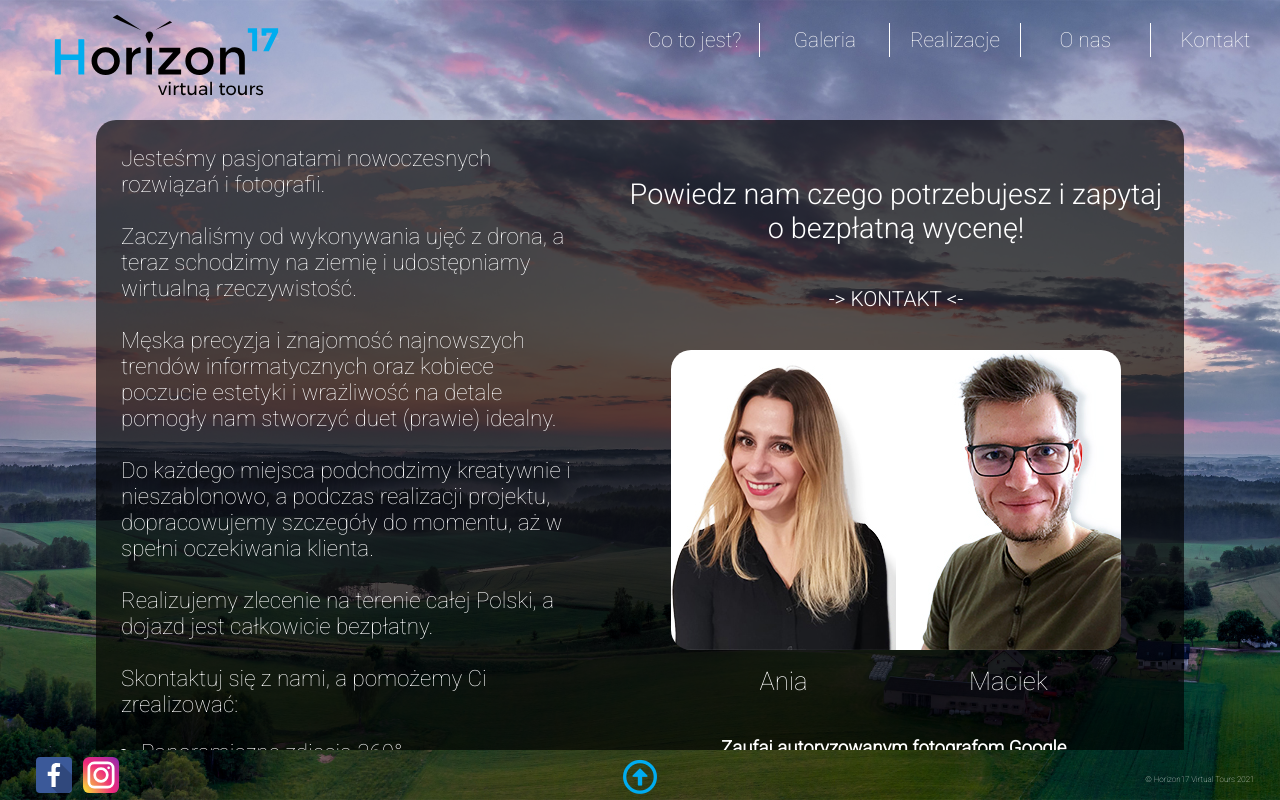
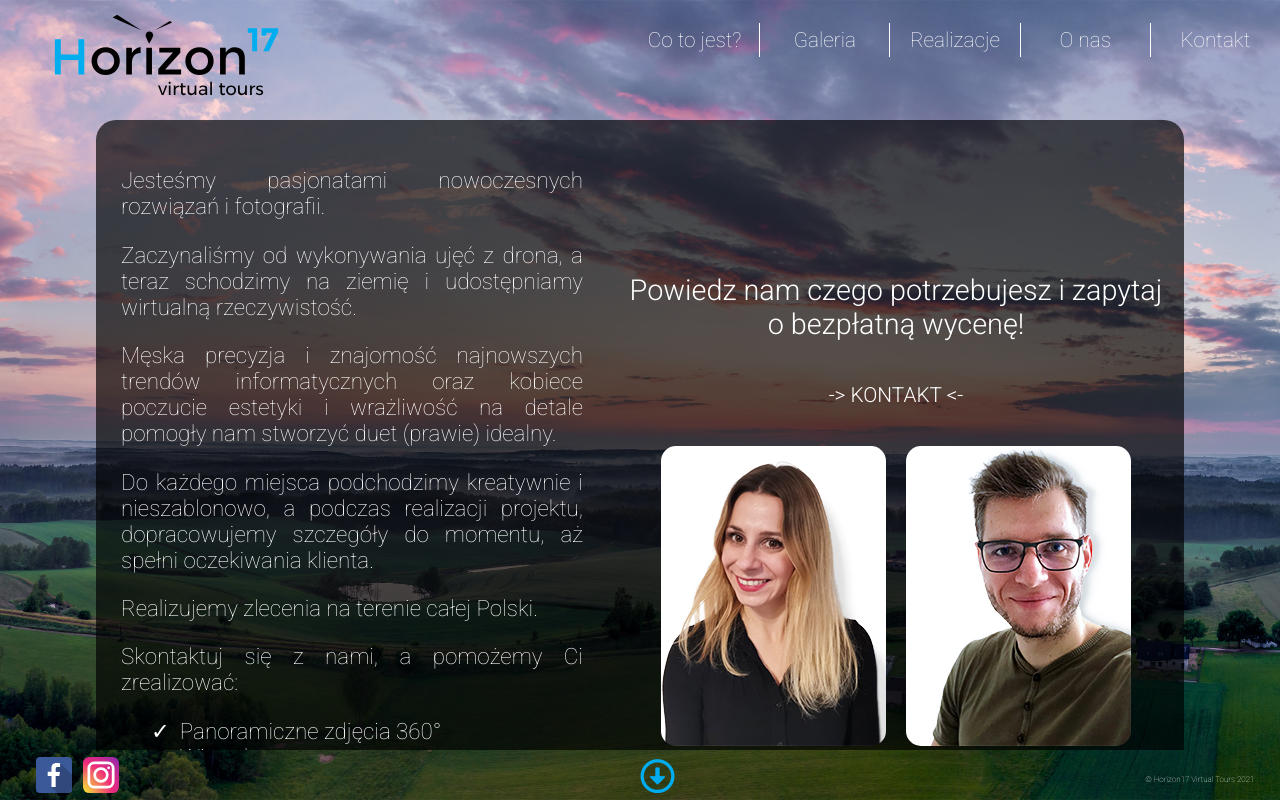
Before and after one commit to mcjczapiewski/horizon-webpage, a React (Create React App) app: page /about in a window 1280 px wide. Built offline with nearby package versions, Linux system fonts and the light colour scheme.

Commit message:
Modify about page

```diff
--- a/src/components/About.js
+++ b/src/components/About.js
@@ -10,34 +10,38 @@ const About = () => {
         <div className="About">
             <div className="column-one">
                 <div className="about-text">
-                    Jesteśmy pasjonatami nowoczesnych rozwiązań i fotografii.
-                    <br />
-                    <br />
-                    Zaczynaliśmy od wykonywania ujęć z drona, a teraz schodzimy
-                    na ziemię i udostępniamy wirtualną rzeczywistość.
-                    <br />
-                    <br />
+                    <p>
+                        Jesteśmy pasjonatami nowoczesnych rozwiązań i
+                        fotografii.
+                    </p>
+                    <p>
+                        Zaczynaliśmy od wykonywania ujęć z drona, a teraz
+                        schodzimy na ziemię i udostępniamy wirtualną
+                        rzeczywistość.
+                    </p>
+                    <p>
                         Męska precyzja i znajomość najnowszych trendów
-                    informatycznych oraz kobiece poczucie estetyki i wrażliwość
-                    na detale pomogły nam stworzyć duet (prawie) idealny.
-                    <br />
-                    <br />
-                    Do każdego miejsca podchodzimy kreatywnie i nieszablonowo, a
-                    podczas realizacji projektu, dopracowujemy szczegóły do
-                    momentu, aż w spełni oczekiwania klienta.
-                    <br />
-                    <br />
-                    Realizujemy zlecenie na terenie całej Polski, a dojazd jest
-                    całkowicie bezpłatny.
-                    <br />
-                    <br />
+                        informatycznych oraz kobiece poczucie estetyki i
+                        wrażliwość na detale pomogły nam stworzyć duet (prawie)
+                        idealny.
+                    </p>
+                    <p>
+                        Do każdego miejsca podchodzimy kreatywnie i
+                        nieszablonowo, a podczas realizacji projektu,
+                        dopracowujemy szczegóły do momentu, aż spełni
+                        oczekiwania klienta.
+                    </p>
+                    <p>Realizujemy zlecenia na terenie całej Polski.</p>
+                    <p>
                         Skontaktuj się z nami, a pomożemy Ci zrealizować:
                         <ul>
                             <li>Panoramiczne zdjęcia 360°</li>
                             <li>Wirtualny spacer</li>
                             <li>Wizytówkę Google</li>
                         </ul>
-                    Robimy zdjęcia dla:
+                    </p>
+                    <p>
+                        Wykonujemy zdjęcia dla:
                         <ul>
                             <li>Hoteli</li>
                             <li>Restauracji</li>
@@ -50,6 +54,14 @@ const About = () => {
                             <li>Salonów Fitness</li>
                             oraz wielu innych branż.
                         </ul>
+                    </p>
+                    <p>
+                        Fotografie robimy z wykorzystaniem profesjonalnego
+                        zestawu przeznaczonego do tego rodzaju prac. Obrazy
+                        uzyskane przez lustrzankowy aparat cyfrowy to lepsza
+                        jakość, wyższa rozdzielczość i dokładniej widoczne
+                        szczegóły w porównaniu do amatorskich kamer 360°.
+                    </p>
                 </div>
             </div>
             <div className="column-two">
@@ -84,7 +96,13 @@ const About = () => {
                     <img className="trusted" src={trusted} alt="" />
                     <span className="google-text">
                         <h5>W wolnym czasie rozwijamy Google Street View</h5>
+                        <a
+                            href="https://www.google.com/maps/contrib/111374012923096269518/"
+                            target="_blank"
+                            rel="noopener noreferrer"
+                        >
                             <img className="maps-icon" src={mapsIcon} alt="" />
+                        </a>
                     </span>
                 </span>
             </div>
--- a/src/styles/_about.scss
+++ b/src/styles/_about.scss
@@ -21,15 +21,25 @@
         padding: 25px;
 
         .about-text {
-            max-width    : 800px;
-            // text-align: center;
-            font-size    : 1.4rem;
+            max-width : 800px;
+            text-align: justify;
+            font-size : 1.4rem;
 
-            ul {
-                padding-left: 20px;
+            p {
 
-                li {
-                    border: none;
+                ul {
+                    padding-left: 30px;
+                    list-style  : none;
+
+
+                    li {
+                        border: none;
+
+                        &:before {
+                            content     : '✓';
+                            margin-right: 10px;
+                        }
+                    }
                 }
             }
 
@@ -47,6 +57,7 @@
             font-size  : 1.8rem;
             text-align : center;
             font-weight: 300;
+            margin-top : 10px;
         }
 
         .google-span {
@@ -67,41 +78,29 @@
                     font-size : 1.6rem;
 
                     .stuff {
-                        width : 225px;
-                        height: 300px;
+                        width        : 225px;
+                        height       : 300px;
+                        margin       : 0 10px;
+                        border-radius: 15px;
 
-                        &.ania {
-                            border-radius: 20px 0 0 20px;
-                        }
-
-                        &.maciek {
-                            border-radius: 0 20px 20px 0;
-                        }
                     }
 
                     p {
                         margin: 10px 0px;
                     }
+
                 }
 
                 @media screen and(max-width: 800px) {
                     flex-direction: column;
-
-                    div {
-                        .stuff {
-
-                            &.ania,
-                            &.maciek {
-                                border-radius: 20px;
-                            }
-                        }
-                    }
                 }
             }
 
             .trusted {
-                width : 175px;
-                height: 206.5px;
+                width        : 175px;
+                height       : 206.5px;
+                border-radius: 15px;
+                ;
             }
 
             .google-text {
@@ -112,10 +111,17 @@
                 text-align     : center;
                 margin-top     : 10px;
 
-                .maps-icon {
+                a {
                     max-width  : 50px;
                     max-height : 50px;
-                    margin-left: 8px;
+                    width      : 100%;
+                    height     : 100%;
+                    margin-left: 5px;
+
+                    .maps-icon {
+                        max-width : 50px;
+                        max-height: 50px;
+                    }
                 }
             }
         }
--- a/src/styles/style.css
+++ b/src/styles/style.css
@@ -1,3 +1,4 @@
+@charset "UTF-8";
 @import url("https://fonts.googleapis.com/css2?family=Roboto:wght@100;300&display=swap");
 .Home {
   font-weight: 300;
@@ -365,15 +366,22 @@
 
 .About .column-one .about-text, .WhatIsIt .column-one .about-text {
   max-width: 800px;
+  text-align: justify;
   font-size: 1.4rem;
 }
 
-.About .column-one .about-text ul, .WhatIsIt .column-one .about-text ul {
-  padding-left: 20px;
+.About .column-one .about-text p ul, .WhatIsIt .column-one .about-text p ul {
+  padding-left: 30px;
+  list-style: none;
 }
 
-.About .column-one .about-text ul li, .WhatIsIt .column-one .about-text ul li {
+.About .column-one .about-text p ul li, .WhatIsIt .column-one .about-text p ul li {
   border: none;
+}
+
+.About .column-one .about-text p ul li:before, .WhatIsIt .column-one .about-text p ul li:before {
+  content: '✓';
+  margin-right: 10px;
 }
 
 .About .column-two, .WhatIsIt .column-two {
@@ -397,6 +405,7 @@
   font-size: 1.8rem;
   text-align: center;
   font-weight: 300;
+  margin-top: 10px;
 }
 
 .About .column-two .google-span, .WhatIsIt .column-two .google-span {
@@ -437,14 +446,8 @@
 .About .column-two .google-span .stuff-span div .stuff, .WhatIsIt .column-two .google-span .stuff-span div .stuff {
   width: 225px;
   height: 300px;
-}
-
-.About .column-two .google-span .stuff-span div .stuff.ania, .WhatIsIt .column-two .google-span .stuff-span div .stuff.ania {
-  border-radius: 20px 0 0 20px;
-}
-
-.About .column-two .google-span .stuff-span div .stuff.maciek, .WhatIsIt .column-two .google-span .stuff-span div .stuff.maciek {
-  border-radius: 0 20px 20px 0;
+  margin: 0 10px;
+  border-radius: 15px;
 }
 
 .About .column-two .google-span .stuff-span div p, .WhatIsIt .column-two .google-span .stuff-span div p {
@@ -458,14 +461,12 @@
         -ms-flex-direction: column;
             flex-direction: column;
   }
-  .About .column-two .google-span .stuff-span div .stuff.ania, .WhatIsIt .column-two .google-span .stuff-span div .stuff.ania, .About .column-two .google-span .stuff-span div .stuff.maciek, .WhatIsIt .column-two .google-span .stuff-span div .stuff.maciek {
-    border-radius: 20px;
-  }
 }
 
 .About .column-two .google-span .trusted, .WhatIsIt .column-two .google-span .trusted {
   width: 175px;
   height: 206.5px;
+  border-radius: 15px;
 }
 
 .About .column-two .google-span .google-text, .WhatIsIt .column-two .google-span .google-text {
@@ -486,10 +487,17 @@
   margin-top: 10px;
 }
 
-.About .column-two .google-span .google-text .maps-icon, .WhatIsIt .column-two .google-span .google-text .maps-icon {
+.About .column-two .google-span .google-text a, .WhatIsIt .column-two .google-span .google-text a {
   max-width: 50px;
   max-height: 50px;
-  margin-left: 8px;
+  width: 100%;
+  height: 100%;
+  margin-left: 5px;
+}
+
+.About .column-two .google-span .google-text a .maps-icon, .WhatIsIt .column-two .google-span .google-text a .maps-icon {
+  max-width: 50px;
+  max-height: 50px;
 }
 
 @media screen and (max-width: 800px) {
@@ -822,11 +830,13 @@ ul li:last-of-type {
 
 .copyright-bar .fa-arrow-alt-circle-up {
   position: relative;
-  left: 50%;
+  right: -50%;
   bottom: 0;
   font-size: 35px;
   -webkit-transform: translate(-50%, 0%);
           transform: translate(-50%, 0%);
+  -webkit-transform: rotate(180deg);
+          transform: rotate(180deg);
   color: #00acf0;
   cursor: pointer;
   z-index: 2;
@@ -836,6 +846,11 @@ ul li:last-of-type {
 
 .copyright-bar .fa-arrow-alt-circle-up.visible {
   bottom: 55px;
+}
+
+.copyright-bar .fa-arrow-alt-circle-up.rotate {
+  -webkit-transform: rotate(0);
+          transform: rotate(0);
 }
 
 .copyright-bar .copyright {
```
Also changed, not shown: 1 other file (tests, documents, lock files or other folders). Lines whose indentation alone changed are shown as unchanged.
